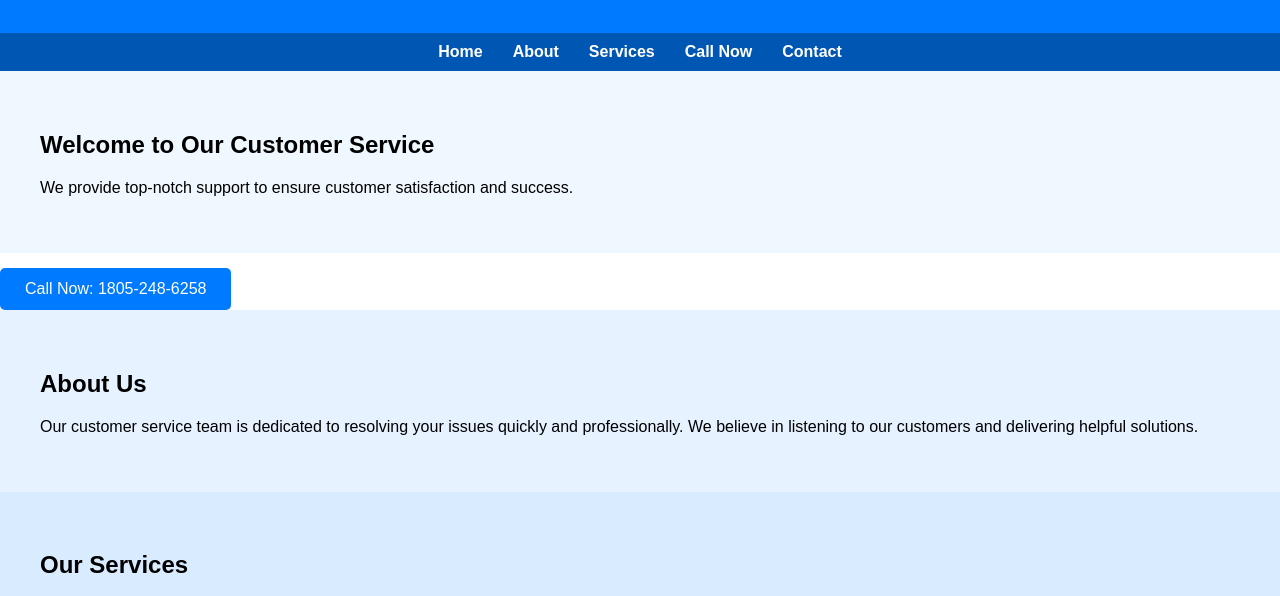
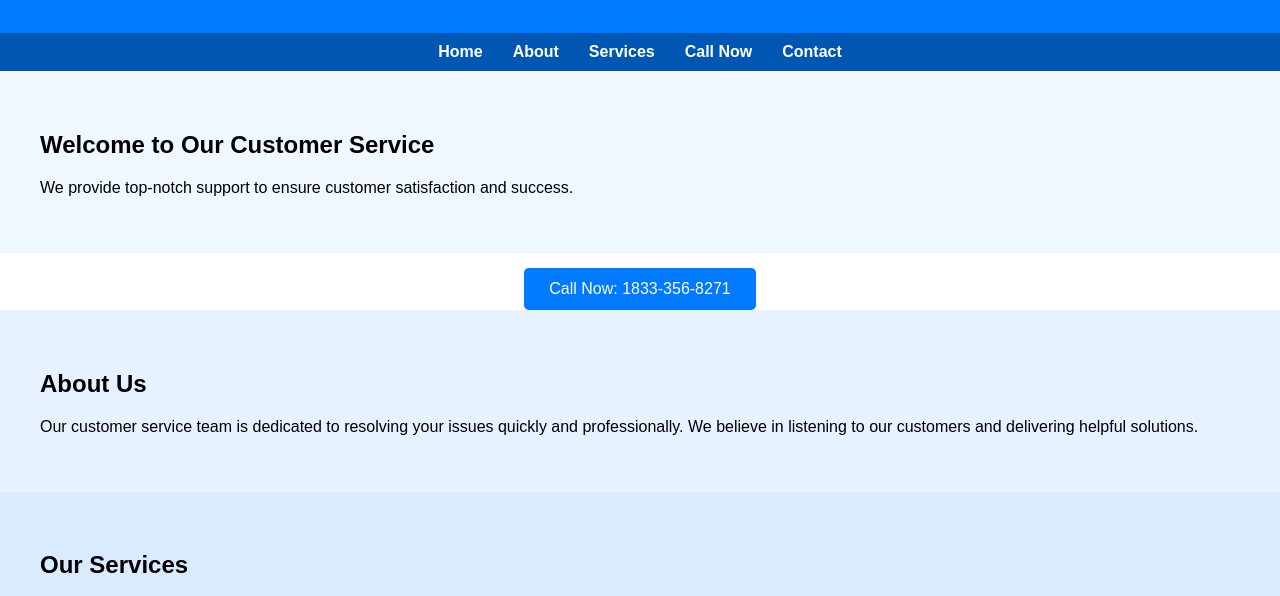
Before and after one commit to livking2025/wel-here, a plain HTML site: page service.html in a window 1280 px wide. Shown: the part 121-717 px from the top of the page. Drawn offline with Linux system fonts and the light colour scheme.

Commit message:
Update service.html

```diff
--- a/service.html
+++ b/service.html
@@ -93,11 +93,13 @@
     <h2>Welcome to Our Customer Service</h2>
     <p>We provide top-notch support to ensure customer satisfaction and success.</p>
   </section>
-<div class="container">
-      <!-- Button Call Now -->
-    <a href="tel:18052486258">
-      <button class="button">Call Now: 1805-248-6258</button>
-    </a>
+
+     <!-- Centered Call Now Button -->
+<div style="text-align: center;">
+  <a href="tel:18333568271">
+    <button class="button">Call Now: 1833-356-8271</button>
+  </a>
+</div>
 
   <section id="about">
     <h2>About Us</h2>
```
